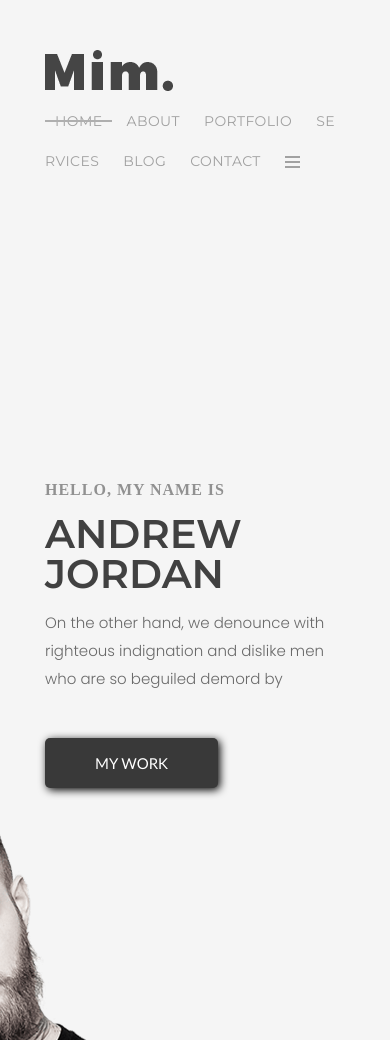
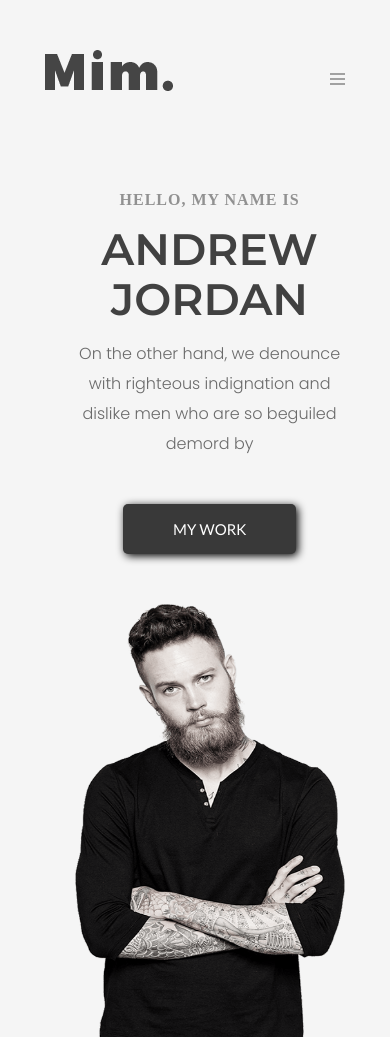
Before and after one commit to front-end-by-rimantas/14-grupe-portfolio-mim, a plain HTML site: page index.html in a window 390 px wide. Shown: the top 1040 px of the page. Drawn offline with Linux system fonts and the light colour scheme; files whose address does not match are found by name.

Commit message:
responsive

```diff
--- a/css/header.css
+++ b/css/header.css
@@ -93,7 +93,7 @@
 
         .header > .row nav{
             display: inline-block;
-            float: right;
+            float: left;
             padding-top: 10px;
         }
 
@@ -136,13 +136,14 @@
                 }
 
 
-            .row nav .menuIcon{
+            .row  .menuIcon{
                 display: inline-block;
-                padding-top: 12px;
+                float: right;
+                padding-top: 20px;
                 padding-left: 10px;
             }
 
-                .row nav .mIcon{
+                .row .mIcon{
                     width: 15px;
                     height: 2px;
                     background-color: #a1a1a1;
@@ -197,30 +198,135 @@
         .introduction img{
             display: inline-block;
             float: right;
-
         }
 
         @media (max-width: 1300px){
+            .header > .row nav a{
+                padding:7px
+            }
 
         }
 
         @media (max-width: 1100px){
             h1{
+                font-size: 38px;
+            }
+            .introduction img{
+                height: 617px;
+                width: 345px;
+                float: right;
+            }
 
-                font-size: 40px;
-                line-height: 40px;
-                margin: 0 0 15px;
-                font-family: 'Montserrat',sans-serif;
-                font-weight: 700;
-                text-transform: uppercase;
-                word-break: keep-all;
-                }
+            .header .row nav{
+                display: none;
+            }
+
+            #intro{
+                padding: 0;
+            }
         }
 
+
         @media (max-width: 900px){
+            .introduction img{
+                height: 750px;
+                width: 419px;
+                text-align: center;
+                margin-right: 50px;
+                padding-top: 50px;
+                float: left;
+            }
+
+            #intro{
+                padding: 0;
+            }
+
+            .introduction > .row .text {
+                display: inline-block;
+                margin-top: 50px;
+                text-align: center;
+            }
+
+            h1{
+                font-size: 44px;
+                line-height: 50px;
+            }
+
+            .introduction > .row p{
+                line-height: 30px;
+                width: 400px;
+                font-size: 16px;
+            }
 
         }
 
         @media (max-width: 700px) {
 
+            .introduction img{
+                display: inline-block;
+                height: 750px;
+                width: 419px;
+                float: left;
+                text-align: center;
+                padding-top: 50px;
+            }
+
+            #intro{
+                padding: 0;
+            }
+
+            .introduction > .row .text {
+                display: inline-block;
+                margin-top: 50px;
+                text-align: center;
+            }
+
+            h1{
+                font-size: 44px;
+                line-height: 50px;
+            }
+
+            .introduction > .row p{
+                display:inline-block;
+                line-height: 30px;
+                width: 400px;
+                font-size: 16px;
+            }
         }
+
+        @media (max-width: 560px){
+
+            .introduction img{
+                display: inline-block;
+                height: 483px;
+                width: 270px;
+                padding-top: 50px;
+                margin-left: calc((100% - 270px) / 2);
+            }
+
+            h1{
+                word-break: keep-all;
+                text-align: center;
+            }
+
+            .introduction > .row .text {
+                display: inline-block;
+                margin-top: 50px;
+                text-align: center;
+
+            }
+
+            .introduction > .row p{
+                display:inline-block;
+                line-height: 30px;
+                text-align: center;
+                width: 270px;
+
+            }
+
+            .introduction > .row .image{
+                width: 100%;
+            }
+
+
+        }
--- a/index.html
+++ b/index.html
@@ -20,27 +20,25 @@
 <header id="main_header">
     <div class="container header">
         <div class="row">
-            <div class = "col-12">
+            <div class = "col-6 col-lg-5">
                 <a href="/"><img class="logo" src="./img/dark-logo.png" alt="Logo"></a>
-
-
+            </div>
+            <div class = "col-6 col-lg-7">
                 <nav>
                     <a href="#" class = "ref active">Home</a>
                     <a href="#about" class = "ref">About</a>
-
                     <a href="#portfolio" class = "ref">Portfolio</a>
                     <a href="#services" class = "ref">Services</a>
-
                     <a href="#blog" class = "ref">Blog</a>
                     <a href="#contact" class = "ref">Contact</a>
-                    <div class="menuIcon">
-                        <div class="mIcon"></div>
-                        <div class="mIcon"></div>
-                        <div class="mIcon"></div>
-                    </div>
                 </nav>
+                <div class="menuIcon">
+                    <div class="mIcon"></div>
+                    <div class="mIcon"></div>
+                    <div class="mIcon"></div>
                 </div>
-            </div>
+             </div>
+
         </div>
     </div>
         <div class="side-menu" id="transferSideMenuContent">
@@ -52,7 +50,7 @@
     <!-- INTRODUCTION Start -->
     <div class="container introduction" id="intro">
         <div class="row">
-            <div class = "col-6 col-md-7 m-l-md-0 col-sm-12 m-l-sm-0">
+            <div class = "col-6 col-md-7 m-l-md-0 col-sm-11 m-l-sm-1 col-xs-11 m-l-xs-1">
                 <div class = "text">
                     <h5>Hello, my name is</h5>
                     <h1>Andrew Jordan</h1>
@@ -61,8 +59,10 @@
                     <a class="btn lg-btn" href="#portfolio">MY WORK</a>
                 </div>
             </div>
-            <div class = "col-6 col-md-7 m-l-md-0">
+            <div class = "col-6 col-md-5 m-l-md-0 col-sm-11 m-l-sm-1 col-xs-11 m-l-xs-1">
+                <div class = "image">
                 <img src="./img/author.png" alt="author">
+                </div>
             </div>
         </div>
     </div>
```
